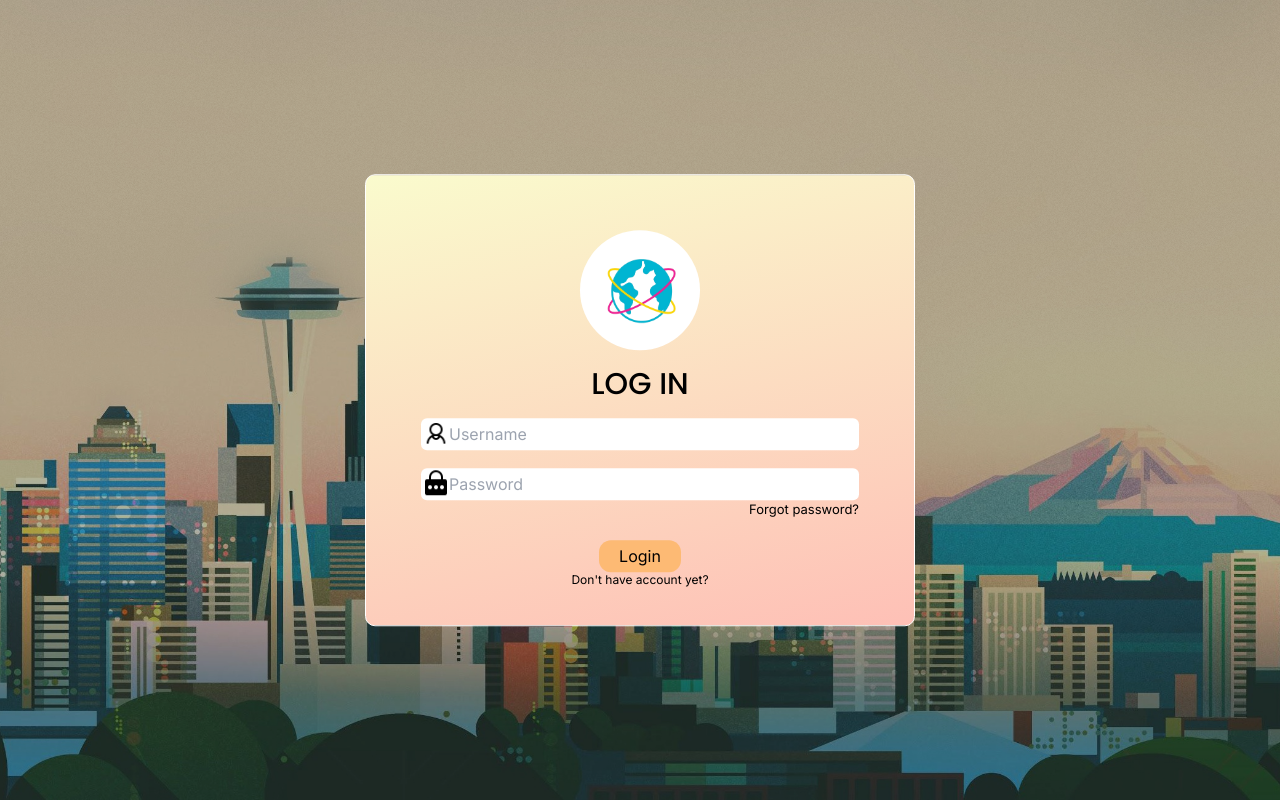
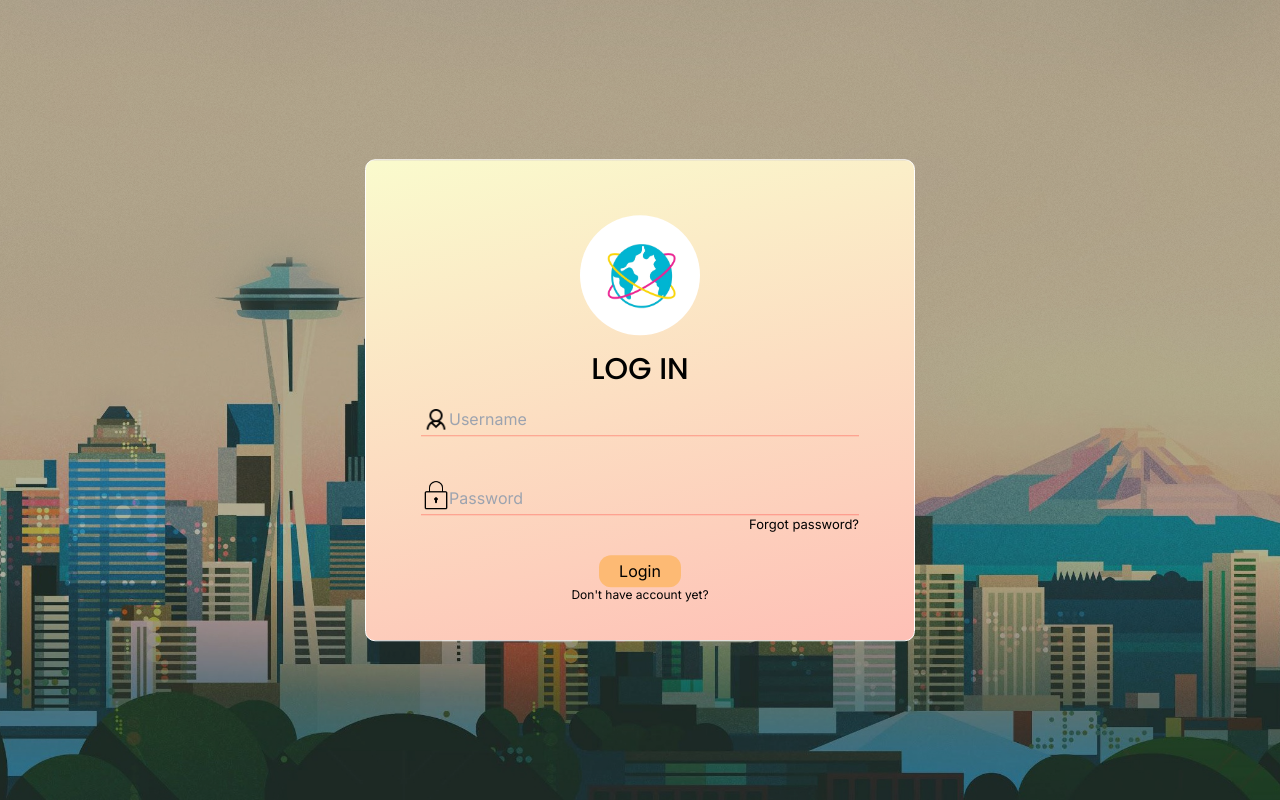
Before and after one commit to bekatam/dream-a-trip, a Next.js app: page /signin in a window 1280 px wide. Built offline with nearby package versions, Linux system fonts and the light colour scheme.

Commit message:
done input focus

```diff
--- a/src/app/signin/Signin.css
+++ b/src/app/signin/Signin.css
@@ -19,9 +19,13 @@ label {
   align-items: center;
 }
 
+input:focus::placeholder {
+  color: transparent;
+}
+
 .login_image {
+  transition: 0.5s all;
   position: absolute;
-  bottom: 110%;
   left: 0;
   height: 30px;
   width: 30px;
@@ -33,13 +37,11 @@ label {
 }
 
 .image__wrapper {
-  cursor: pointer;
   border-radius: 100%;
   display: flex;
   width: fit-content;
   width: 120px;
   height: 120px;
-  transition: 0.5s all;
   margin: 0 auto;
   justify-content: center;
   align-items: center;
@@ -56,6 +58,24 @@ label {
 
 input {
   outline: none;
+  background-color: transparent;
+  border-bottom: 1px solid rgba(255, 0, 0, 0.316);
+}
+
+.focused {
+  bottom: 240%;
+}
+
+.focused_password {
+  bottom: 250%;
+}
+
+.unfocused {
+  bottom: 110%;
+}
+
+.unfocused_password {
+  bottom: 130%;
 }
 
 .password {
--- a/src/app/signin/page.tsx
+++ b/src/app/signin/page.tsx
@@ -11,6 +11,8 @@ const Signin = () => {
   const [emailHint, setEmailHint] = useState('');
   const [passwordValue, setPasswordValue] = useState('');
   const [passwordHint, setPasswordHint] = useState('');
+  const [emailFocused, setEmailFocused] = useState(false);
+  const [passwordFocused, setPasswordFocused] = useState(false);
   const emailRegex = /^[\w-\.]+@([\w-]+\.)+[\w-]{2,4}$/
   const passRegex = /^(?=.*\d)(?=.*[a-z])(?=.*[A-Z])(?=.*[a-zA-Z]).{8,}$/
   useEffect(()=>{
@@ -45,6 +47,15 @@ const Signin = () => {
     }
   }
 
+  const handleFocus = (item: string, bool: boolean) => {
+    if(item == 'email') {
+      setEmailFocused(bool)
+    }
+    else if (item == 'password') {
+      setPasswordFocused(bool)
+    }
+  }
+
   return (
     <>
     <div className='w-full signin'>
@@ -55,16 +66,16 @@ const Signin = () => {
           <Image src={require("@assets/logo.png")} className='logo_image' alt="logo"/>
         </div>
         <h3 className={poppins.className + ' text-black my-4 text-center text-3xl'}>LOG IN</h3>
-        <input type='email' onChange={(e)=>setEmailValue(e.target.value)} id='email' placeholder='Username' className='rounded-md p-1 pl-7'/>
-        <p className='hint'>
-          <Image src={require("@assets/user_email.png")} className='login_image' alt="login_email"/>
-          <span className={emailHint ? 'opacity-100' : 'opacity-0'}>{emailHint}</span>
+        <input type='email' onFocus={()=>handleFocus('email', true)} onBlur={()=>handleFocus('email', false)} onChange={(e)=>setEmailValue(e.target.value)} id='email' placeholder='Username' className={'p-1 ' + (emailFocused ? 'pl-1' : 'pl-7')}/>
+        <p className='hint mb-7'>
+          <Image src={require("@assets/user_email.png")} className={(emailFocused ? 'focused' : 'unfocused') + ' login_image'} alt="login_email"/>
+          <span className={'transition-all duration-700 ' + (emailHint ? 'opacity-100' : 'opacity-0')}>{emailHint}</span>
         </p>
-        <input type='password' onChange={(e)=>setPasswordValue(e.target.value)} id='password' placeholder='Password' className='rounded-md p-1 pl-7'/>
+        <input type='password' onFocus={()=>handleFocus('password', true)} onBlur={()=>handleFocus('password', false)} onChange={(e)=>setPasswordValue(e.target.value)} id='password' placeholder='Password' className={'p-1 ' + (passwordFocused ? 'pl-1' : 'pl-7')}/>
         <div className="password">
-          <Image src={require("@assets/user_password.png")} className='login_image' alt="login_password"/>
+          <Image src={require("@assets/user_password.png")} className={(passwordFocused ? 'focused focused_password' : 'unfocused unfocused_password') + ' login_image'} alt="login_password"/>
           <p className='hint'>
-            <span className={passwordHint ? 'opacity-100' : 'opacity-0'}>{passwordHint}</span>
+            <span className={'duration-700 ' + (passwordHint ? 'opacity-100' : 'opacity-0')}>{passwordHint}</span>
           </p>
           <button className='rounded-xl ml-auto btn'>Forgot password?</button>
         </div>
```
Also changed, not shown: src/app/assets/user_email.png, src/app/assets/user_password.png.
